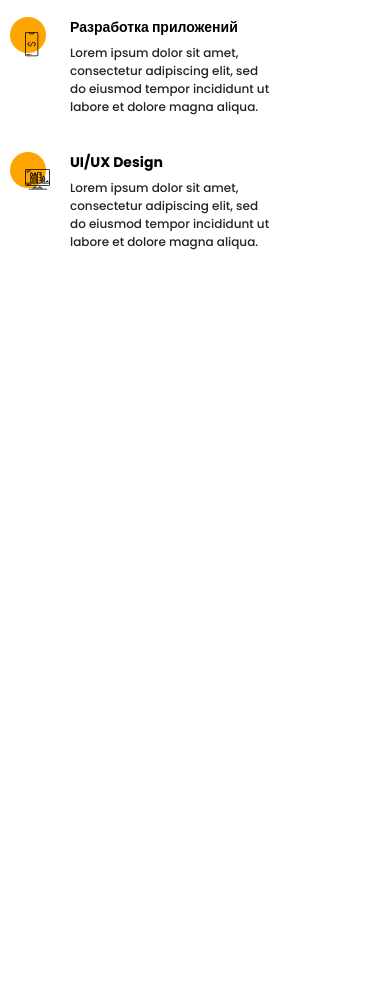
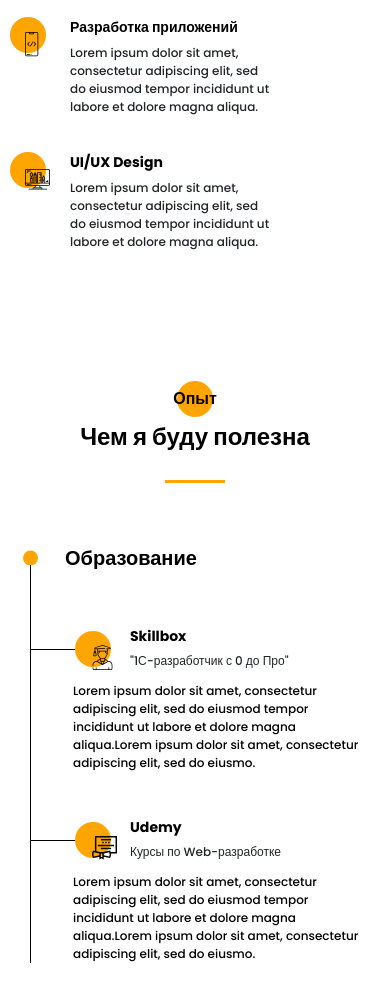
Before and after one commit to AndrDavik/Portfolio, a website: page src/index.html in a window 390 px wide. Shown: the part 1748-2730 px from the top of the page. Before the commit the page ends 2015 px from the top, so only its background shows below. Drawn offline with Linux system fonts and the light colour scheme.

Commit message:
add adaptive for resume section

```diff
--- a/src/index.html
+++ b/src/index.html
@@ -175,10 +175,10 @@
         </div>
     </section>
 
-    <!-- <section class="resume">
+    <section class="resume">
         <div class="container">
             <h2 class="title title_fz16 title__section-title">Опыт</h2>
-            <div class="title title__section-subtitle">Чем я буду полезна</div>
+            <div class="title title__section-subtitle resume__subtitle">Чем я буду полезна</div>
             <div class="divider"></div>
 
             <div class="resume__wrapper">
@@ -250,7 +250,7 @@
                 </div>
             </div>
         </div>
-    </section> -->
+    </section>
 
     <!-- <section class="skills">
         <div class="container">
--- a/src/sass/blocks/_media.scss
+++ b/src/sass/blocks/_media.scss
@@ -22,6 +22,12 @@
 			}
 		}
 	}
+	.resume {
+		&__wrapper {
+			padding: 20px 20px 0 20px;
+			column-gap: 50px;
+		}
+	}
 }
 
 @media (max-width: 992px) {
@@ -44,6 +50,19 @@
 				column-gap: 20px;
 			}
 		}
+	}
+	.resume {
+		&__wrapper {
+			grid-template-columns: auto;
+		}
+		&__subtitle {
+			font-size: 30px;
+		}
+		&__column {
+			margin-top: 20px;
+		}
+
+
 	}
 }
 
@@ -118,4 +137,13 @@
 			font-size: 24px;
 		}
 	}
+	.resume {
+		&__subtitle {
+			font-size: 24px;
+			line-height: 36px;
+		}
+		&__column {
+			margin-top: 40px;
+		}
+	}
 }
```
Also changed, not shown: dist/css/style.min.css, dist/index.html, src/css/style.min.css, 1 other file.
